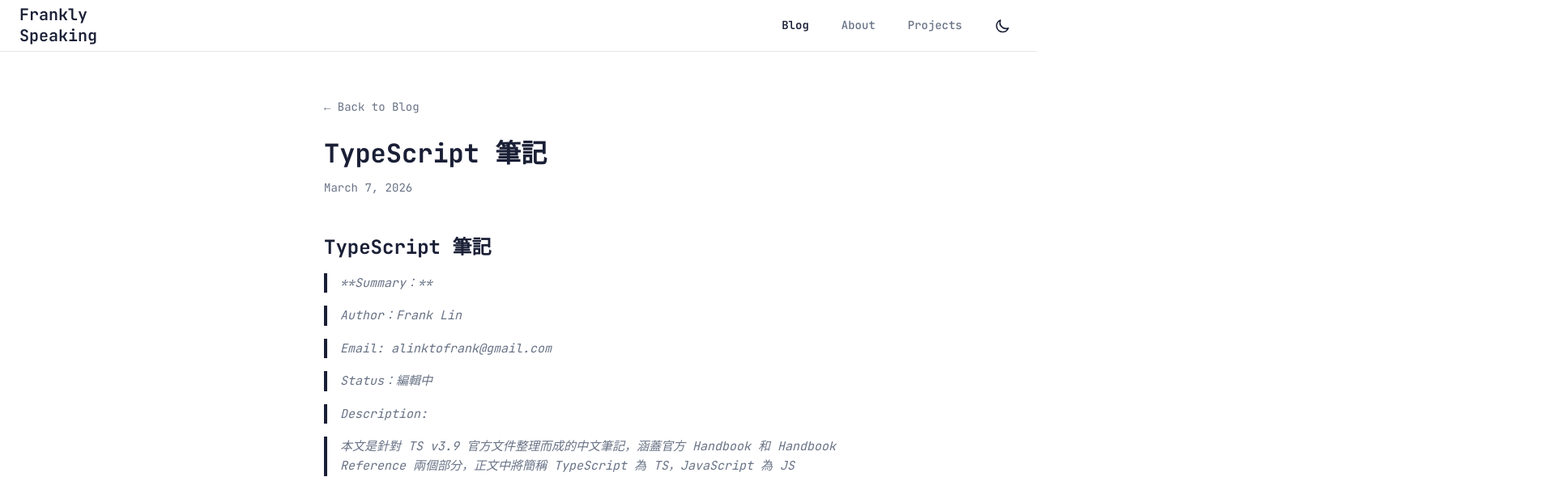
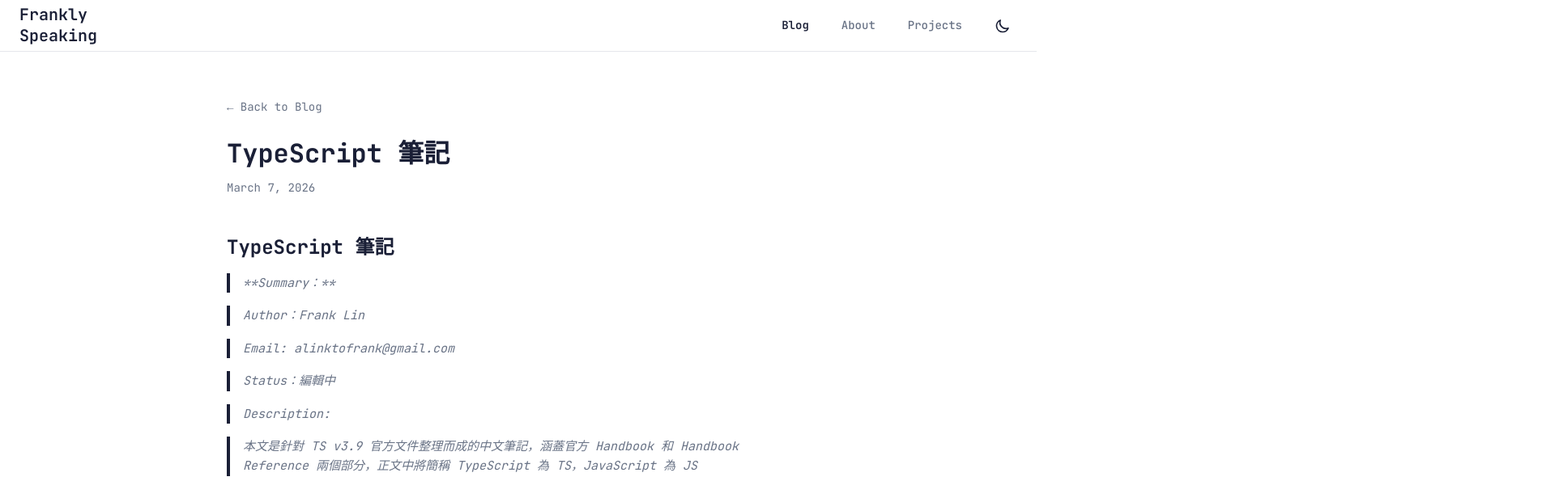
Before and after one commit to franKobayasi/frankly-speaking, a Next.js app: page /frankly-speaking/blog/typescript-note in a window 1280 px wide. Shown: the top 616 px of the page at 81% size, 1920 px wide, since content can reach past the window. Built offline with nearby package versions, Linux system fonts and the light colour scheme.

Commit message:
fix: article page full width layout

```diff
--- a/src/pages/blog/[slug].tsx
+++ b/src/pages/blog/[slug].tsx
@@ -149,7 +149,7 @@ export default function ArticlePage({ post, darkMode, toggleDarkMode }: ArticleP
 
       <Header darkMode={darkMode} toggleDarkMode={toggleDarkMode} />
 
-      <main className="main-content">
+      <main className="main-content" style={{ marginLeft: 0, maxWidth: '100%' }}>
         <article className="article-detail">
           <Link href="/blog" className="back-link">← Back to Blog</Link>
 
```
